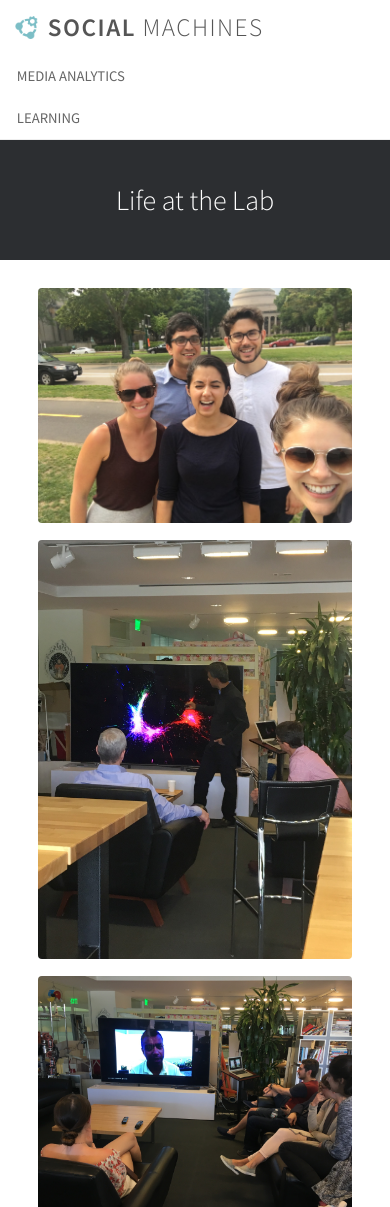
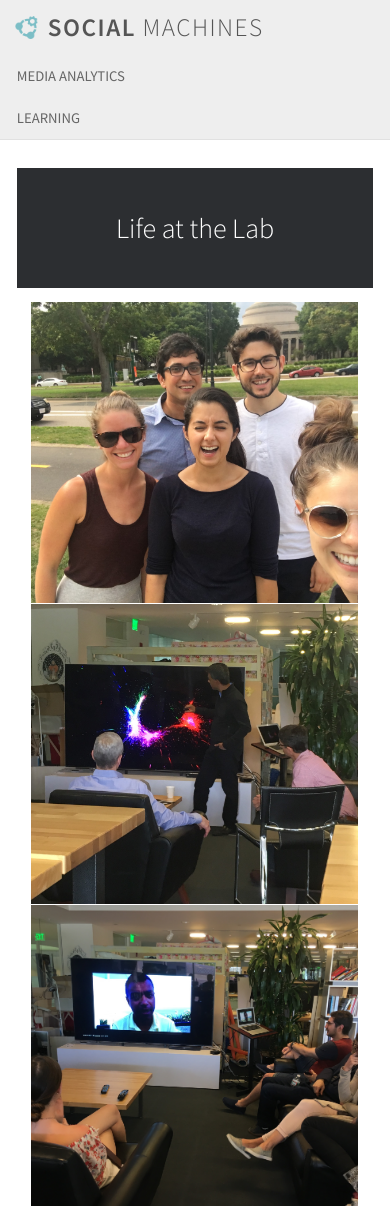
Before and after one commit to mit-ccc/social-machines.github.io, a Jekyll site: the page built from life-at-the-lab.md, in a window 390 px wide. Shown: the top 1207 px of the page. Built offline with Jekyll 4.4.1, drawn with Linux system fonts in a browser that asks for light colours; nearby versions of some CDN libraries; a script that is not in the unit is left out; grey boxes are pictures that could not be loaded.

Commit message:
Fix nav, update image gallery to square, reduce width of headers

```diff
--- a/_layouts/default.html
+++ b/_layouts/default.html
@@ -27,7 +27,7 @@
 <body>
   <!-- Header -->
   <header class="main-header">
-    <div class="ui stackable menu borderless">
+    <div class="ui fixed stackable menu borderless">
       <div class="ui container">
         <a href="/" class="header item">
           <img class="logo" src="/img/lsm-logo.png">
--- a/_layouts/image-gallery.html
+++ b/_layouts/image-gallery.html
@@ -3,11 +3,13 @@ layout: page
 # requires a list of images under `images` in thep age
 ---
 {{ content }}
-<div class="image-gallery ui container">
-  <div class="ui four stackable cards">
+
+<div class="image-gallery">
+  <div class="ui stackable {{page.numGalleryColumns | default: "four" }} column grid">
   {% for image in page.images %}
-    <div class="card">
-      <a class="image" href="{{ image }}" target="_blank" rel="nofollow noopener noreferrer"><img src="{{ image }}" /></a>
+    <div class="column">
+      <a class="image-gallery-image" href="{{ image }}" target="_blank" rel="nofollow noopener noreferrer" style="background-image: url({{ image }})">
+      </a>
     </div>
   {% endfor %}
   </div>
--- a/_layouts/page.html
+++ b/_layouts/page.html
@@ -1,6 +1,8 @@
 ---
 layout: default
 ---
+
+<div class="ui container">
 <h1 class="page-header {% if page.boxes %}with-boxes{% endif %}">{{page.title}}</h1>
 {% if page.boxes %}
 <div class="header-box-container">
@@ -8,6 +10,5 @@ layout: default
 </div>
 {% endif %}
 
-<div class="ui container">
   {{ content }}
 </div>
--- a/css/main.scss
+++ b/css/main.scss
@@ -45,8 +45,10 @@ strong {
   color: #333;
 }
 
+$navBackground: #eee;
 .main-header {
-  border-bottom: 1px solid #eee;
+  border-bottom: 1px solid darken($navBackground, 5%);
+  min-height: 56px;
 
   .header-second {
     font-weight: 600;
@@ -56,6 +58,7 @@ strong {
     border-radius: 0;
     box-shadow: none;
     border: 0;
+    background-color: $navBackground;
 
     .item {
       color: #666;
@@ -75,7 +78,7 @@ strong {
     font-size: 1.8rem;
 
     &:hover {
-      background: #fff;
+      background: $navBackground;
       color: #555;
     }
   }
@@ -90,6 +93,10 @@ strong {
 @media only screen and (max-width: 768px) {
   .main-header .ui.menu .header.item {
     padding-left: 0.6em;
+  }
+
+  .main-header .ui.fixed.menu {
+    position: static; // remove fixed positioning for mobile
   }
 }
 
@@ -276,9 +283,26 @@ $boxColor: #1a1b1d;
   margin-bottom: 3em;
 }
 
-.image-gallery .ui.cards>.card {
-  box-shadow: none;
+.image-gallery-image {
+  display: block;
+  width: auto;
+  height: 0;
+  padding-bottom: 100%;
+  background-size: cover;
+  background-position: center;
+  margin: -1rem; // counter-act the grid
+  border-right: 1px solid #fff;
+  border-bottom: 1px solid #fff;
+
+  &:hover {
+    opacity: 0.92;
+  }
 }
+
+.image-gallery {
+  padding: 1rem; // counter-act the grid
+}
+
 
 .muted {
   color: #888;
```
